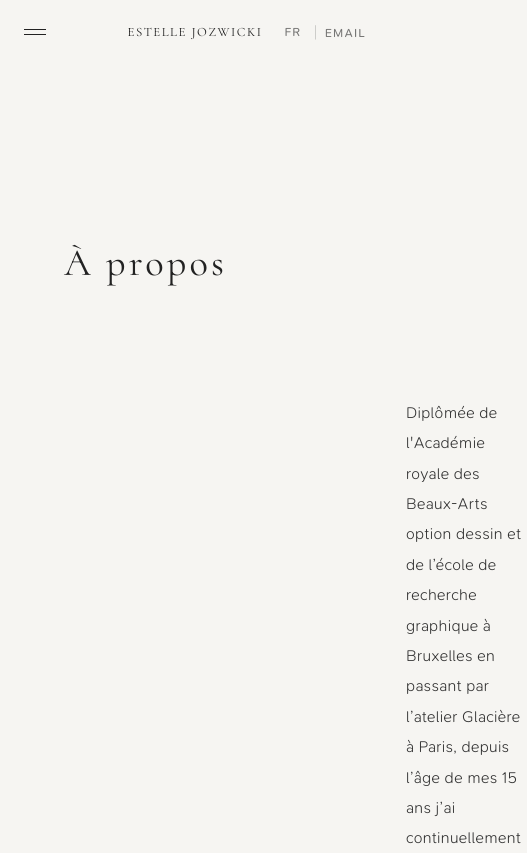
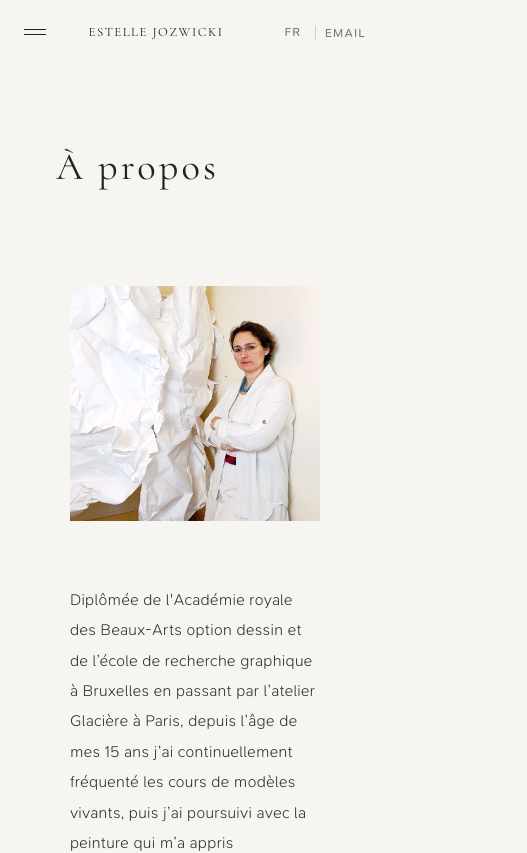
Before and after one commit to sashatemereva13/estelle-jozwicki, a React (Vite) app: page /a-propos in a window 390 px wide. Shown: the top 853 px of the page, 527 px wide, since content can reach past the window. Built offline with nearby package versions, Linux system fonts and the light colour scheme.

Commit message:
fixing ui ux bugs

```diff
--- a/src/css/About.css
+++ b/src/css/About.css
@@ -66,3 +66,24 @@
   color: #333;
   text-align: left; /* IMPORTANT */
 }
+
+@media screen and (max-width: 900px) {
+  .aboutPage {
+    padding: 2rem 1.5rem;
+  }
+
+  .flexRowAbout {
+    flex-direction: column;
+    gap: 3rem;
+  }
+
+  .aboutImage {
+    width: 90%;
+    max-width: none;
+  }
+
+  .aboutTextWrapper {
+    max-width: none;
+    width: 90%;
+  }
+}
--- a/src/css/Home.css
+++ b/src/css/Home.css
@@ -14,7 +14,7 @@
 /* image */
 
 .heroImage {
-  width: 50%;
+  width: 90%;
   height: auto;
   object-fit: cover;
 }
--- a/src/css/Navbar.css
+++ b/src/css/Navbar.css
@@ -224,6 +224,7 @@
   .brandName {
     font-size: 0.8rem;
     letter-spacing: 0.12em;
+    left: 40%;
   }
 
   .langToggle,
```
